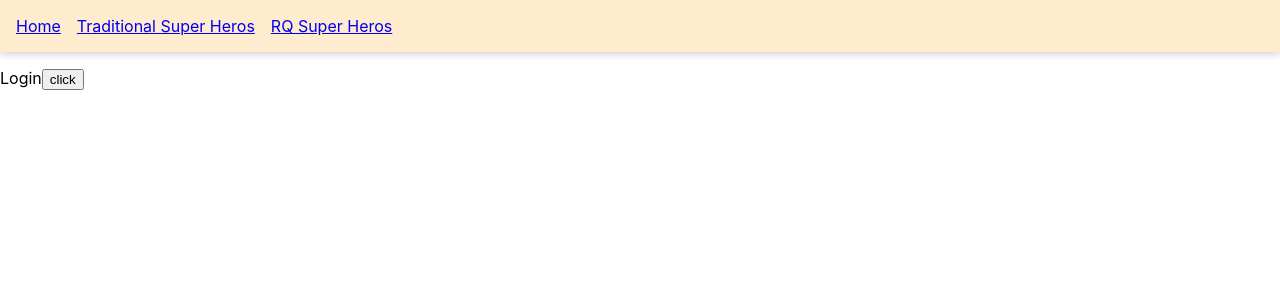
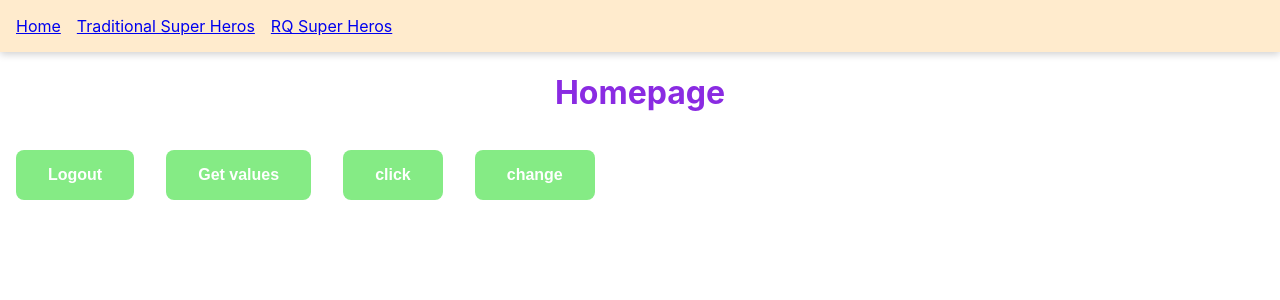
Before and after one commit to NidhitheCoder/advanced-react, a React (Create React App) app in the folder react-query/react-query-demo/: page / in a window 1280 px wide. Before the commit this address led to /login. Shown: the top 300 px of the page. Built offline with nearby package versions, Linux system fonts and the light colour scheme.

Commit message:
feat: add list getting api call from homepage

```diff
--- a/react-query/react-query-demo/src/api.js
+++ b/react-query/react-query-demo/src/api.js
@@ -16,10 +16,10 @@ export const loginApi = async () => {
 export const getData = (setData) => {
   axios.get('https://jsonplaceholder.typicode.com/albums')
     .then((response) => {
-      localStorage.setItem("access_token", response.data.access);
-      localStorage.setItem("refresh_token", response.data.refresh);
-      const userData = JSON.parse(atob(response.data.access.split(".")[1]));
-      setData(userData);
+      // localStorage.setItem("access_token", response.data.access);
+      // localStorage.setItem("refresh_token", response.data.refresh);
+      // const userData = JSON.parse(atob(response.data.access.split(".")[1]));
+      setData(response.data);
     })
     .catch((err) => {
       // show error message
--- a/react-query/react-query-demo/src/components/Home.page.js
+++ b/react-query/react-query-demo/src/components/Home.page.js
@@ -2,6 +2,7 @@ import { useState } from "react";
 import { useNavigate } from "react-router-dom";
 import { getData } from "../api";
 import { useAuth } from "../auth";
+import './style.css';
 
 export const HomePage = () => {
   const navigate = useNavigate();
@@ -15,25 +16,31 @@ export const HomePage = () => {
   }
 
   const check = () => {
-    let data = getData();
-    console.log(data);
-    setAlbumData(data);
+    getData(setAlbumData);
   }
 
   return (
     <div>
+      <h1>Homepage</h1>
       <button onClick={handleLogout}>Logout</button>
-      <button onclick={check}>Get values</button>
-      Homepage
+      <button onClick={check}>Get values</button>
       <button>
         click
       </button>
       <button onClick={() => navigate('/rq-super-heros')}>
         change
       </button>
-      <button onClick={() => navigate('/rq-super-heros')}>
-        change
-      </button>
+      <div>
+        {albumData.map(album => {
+          console.log(album)
+          return (
+            <div className="list-item">
+              <h3>{album.title}</h3>
+              <p>{album.id}</p>
+            </div>
+          )
+        })}
+      </div>
     </div>
   )
 }
--- a/react-query/react-query-demo/src/components/ProtectedRoute.js
+++ b/react-query/react-query-demo/src/components/ProtectedRoute.js
@@ -4,7 +4,7 @@ import { useAuth } from "../auth";
 export const ProtectedRoute = ({ children }) => {
   const auth = useAuth();
 
-  if (!auth.user) {
+  if (auth.user) {
     return <Navigate to="/login" />
   }
 
--- /dev/null
+++ b/react-query/react-query-demo/src/components/style.css
@@ -0,0 +1,28 @@
+button {
+  padding: 1rem 2rem;
+  margin: 1rem;
+  background-color: rgb(133, 235, 133);
+  border: 0;
+  border-radius: 8px;
+  color: white;
+  font-weight: 600;
+  font-size: 16px;
+}
+
+h1 {
+  color: blueviolet;
+  width: 100%;
+  text-align: center;
+}
+
+.list-item {
+  margin: 0 1rem 0 1rem;
+  background: '#f9f4f4';
+  padding: 1rem;
+  border-bottom: 1px solid lightgray;
+}
+
+.list-item p {
+  color: gray;
+  font-weight: 600;
+}
```
